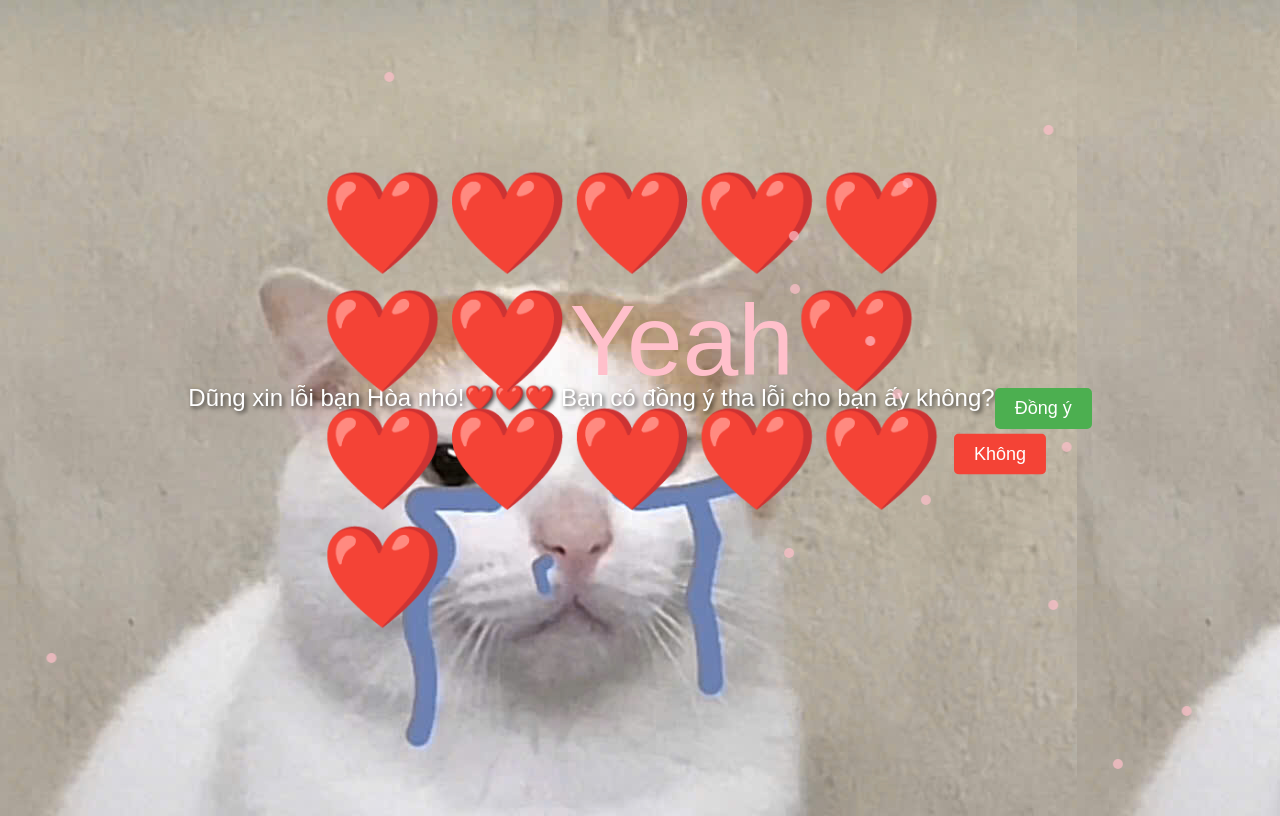
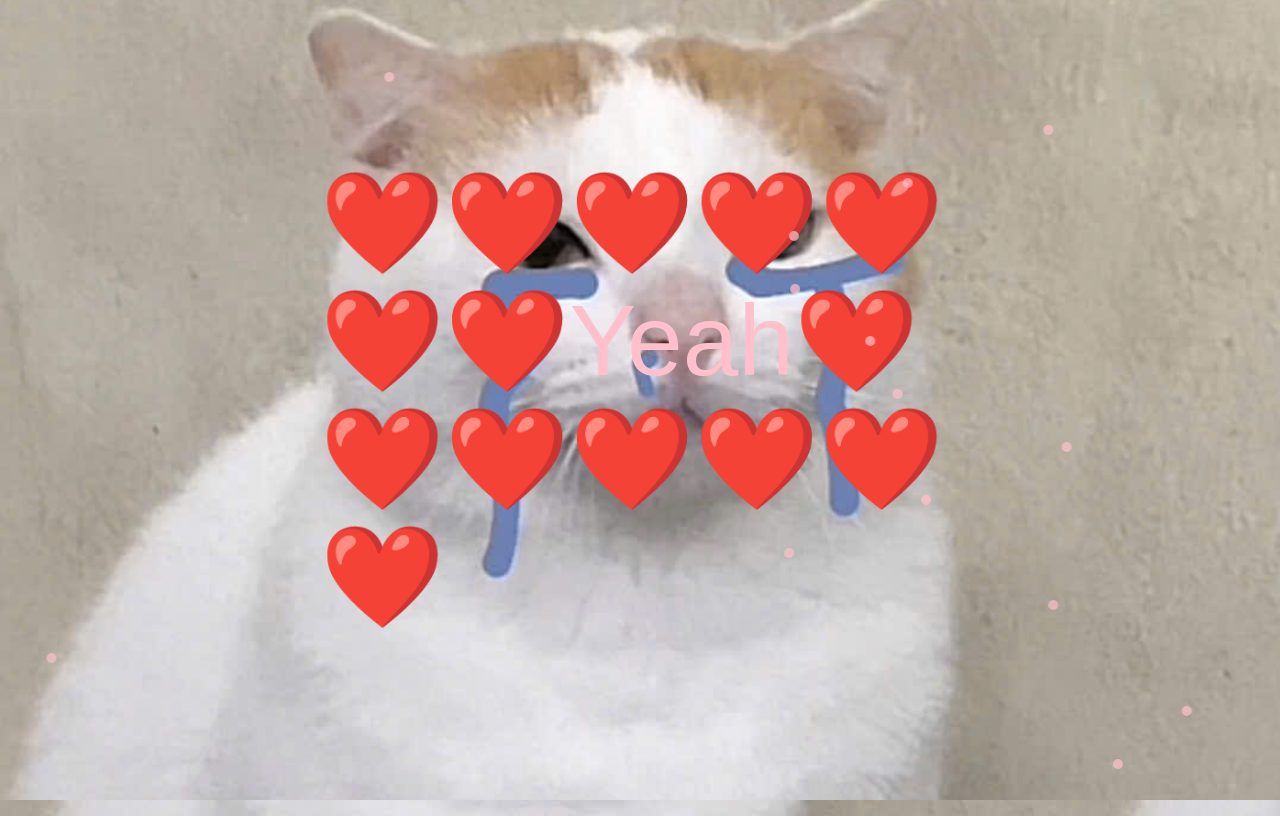
Before and after one commit to dung1294/My_code, a plain HTML site: page index.html in a window 1280 px wide. Both pictures are taken after a click on the button "Đồng ý". Drawn offline with Linux system fonts and the light colour scheme.

Commit message:
Update index.html

```diff
--- a/index.html
+++ b/index.html
@@ -54,7 +54,7 @@
             width: 100%;
             height: 100%;
             display: none;
-            background: url('img/z6219648535236_89c74d2c7524b7175dcacc34ac2a8f74.jpg') no-repeat center center;
+            background: url('img/z6219648525553_6d2a401d676780ac034151dfe669771d.jpg') no-repeat center center;
             background-size: cover;
         }
         #heart {
```
